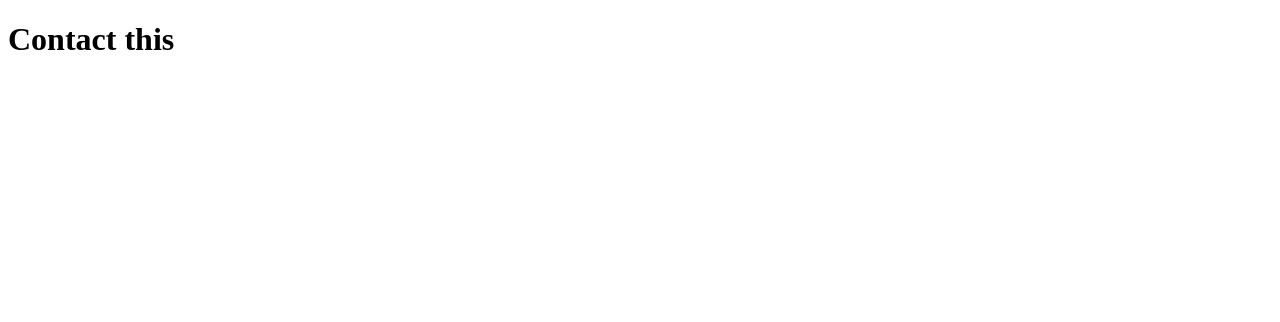
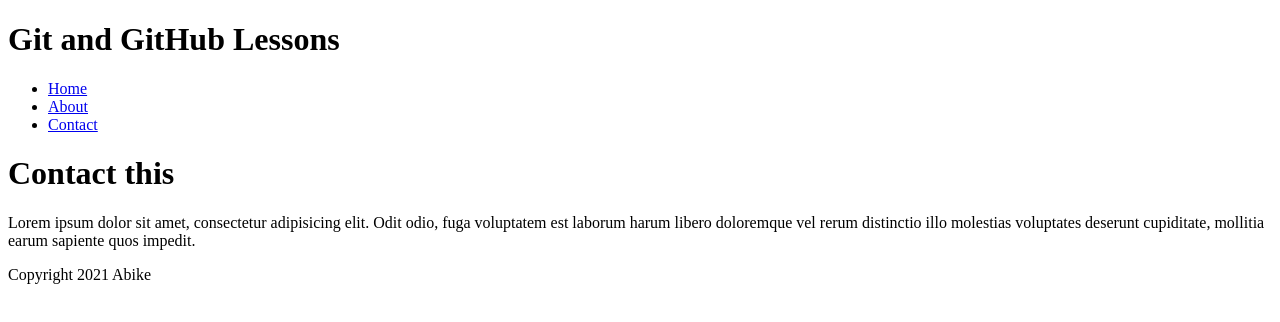
Before and after one commit to laabike/git-lessons, a plain HTML site: page contact.html in a window 1280 px wide. Drawn offline with Linux system fonts and the light colour scheme.

Commit message:
last one for tonight on this topic

```diff
--- a/contact.html
+++ b/contact.html
@@ -7,6 +7,25 @@
     <title>Contact</title>
 </head>
 <body>
+    <header>
+        <h1>Git and GitHub Lessons</h1>
+        <ul>
+          <li>
+            <a href="./index.html">Home</a>
+          </li>
+          <li>
+            <a href="./about.html">About</a>
+          </li>
+          <li>
+            <a href="./contact.html">Contact</a>
+          </li>
+        </ul>
+      </header>
+
     <h1>Contact this</h1>
+    <p>Lorem ipsum dolor sit amet, consectetur adipisicing elit. Odit odio, fuga voluptatem est laborum harum libero doloremque vel rerum distinctio illo molestias voluptates deserunt cupiditate, mollitia earum sapiente quos impedit.</p>
+    <footer>
+        Copyright 2021 Abike
+    </footer>
 </body>
 </html>
```
Also changed, not shown: about.html (+18 -0 lines), index.html (+13 -3 lines).
